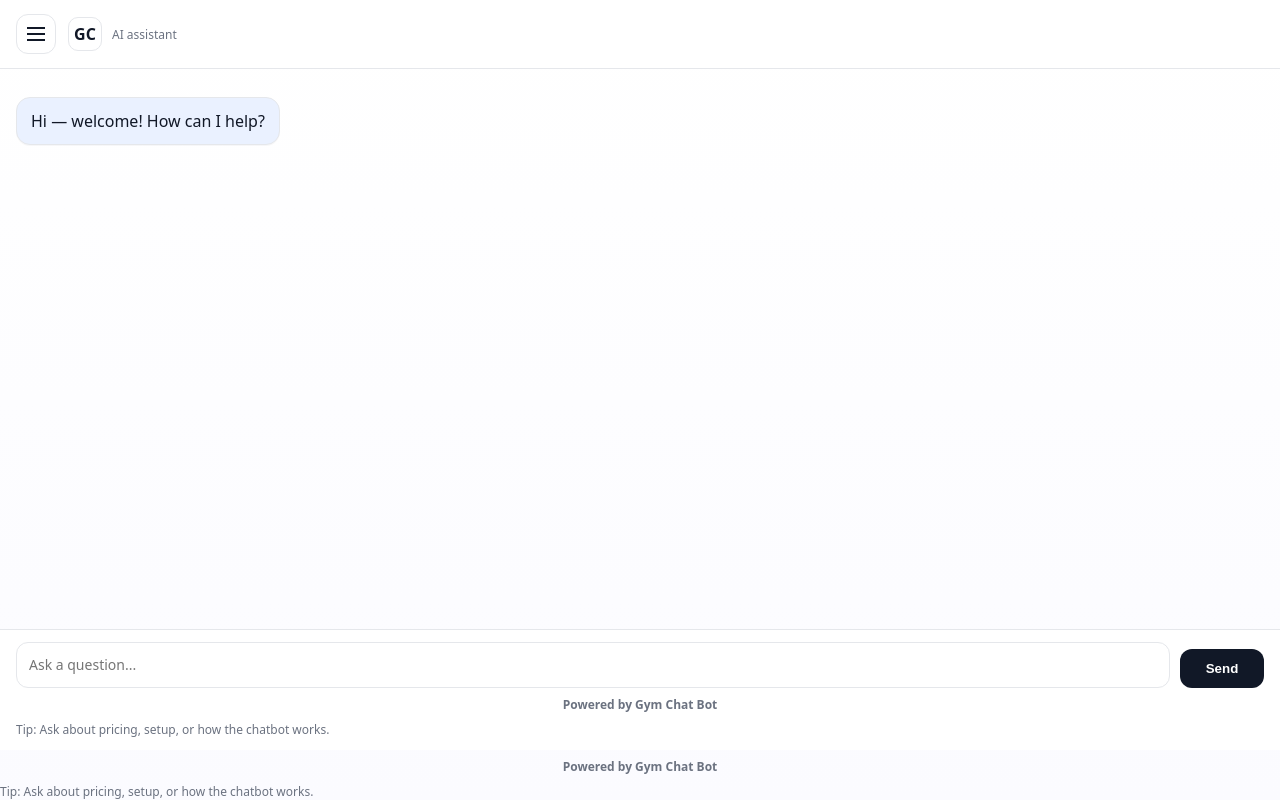
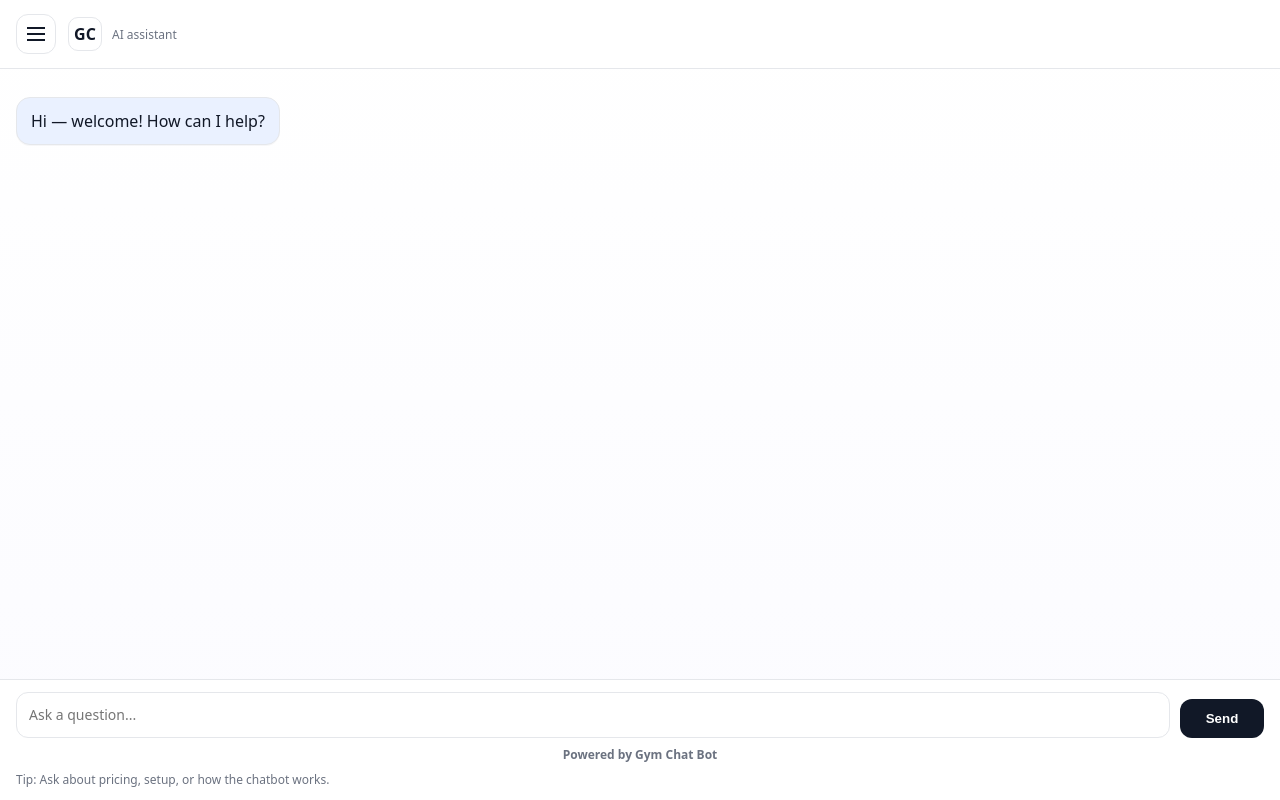
Before and after one commit to d0p3y2002-del/Chatbot-shopify., a Python web app: template templates/widget_demo.html in a window 1280 px wide. Run offline with Jinja, Linux system fonts and the light colour scheme; the template is opened without the code that fills it, so the values that code supplies are empty.

Commit message:
Update widget_demo.html

```diff
--- a/templates/widget_demo.html
+++ b/templates/widget_demo.html
@@ -367,17 +367,6 @@
 
   <!-- ✅ Powered-by line under the text bar -->
   <div class="powered-by">
-    <a href="https://gym-chat-bots.myshopify.com/?_ab=0&_fd=0&_sc=1&pb=0" target="_blank" rel="noopener noreferrer">
-      Powered by Gym Chat Bot
-    </a>
-  </div>
-
-  <div class="hint">Tip: Ask about pricing, setup, or how the chatbot works.</div>
-</div>
-
-
-<!-- ✅ Powered-by line under the text bar -->
-<div class="powered-by">
   <a href="https://gym-chat-bots.myshopify.com/?_ab=0&_fd=0&_sc=1&pb=0" target="_blank" rel="noopener noreferrer">
     Powered by Gym Chat Bot
   </a>
```
